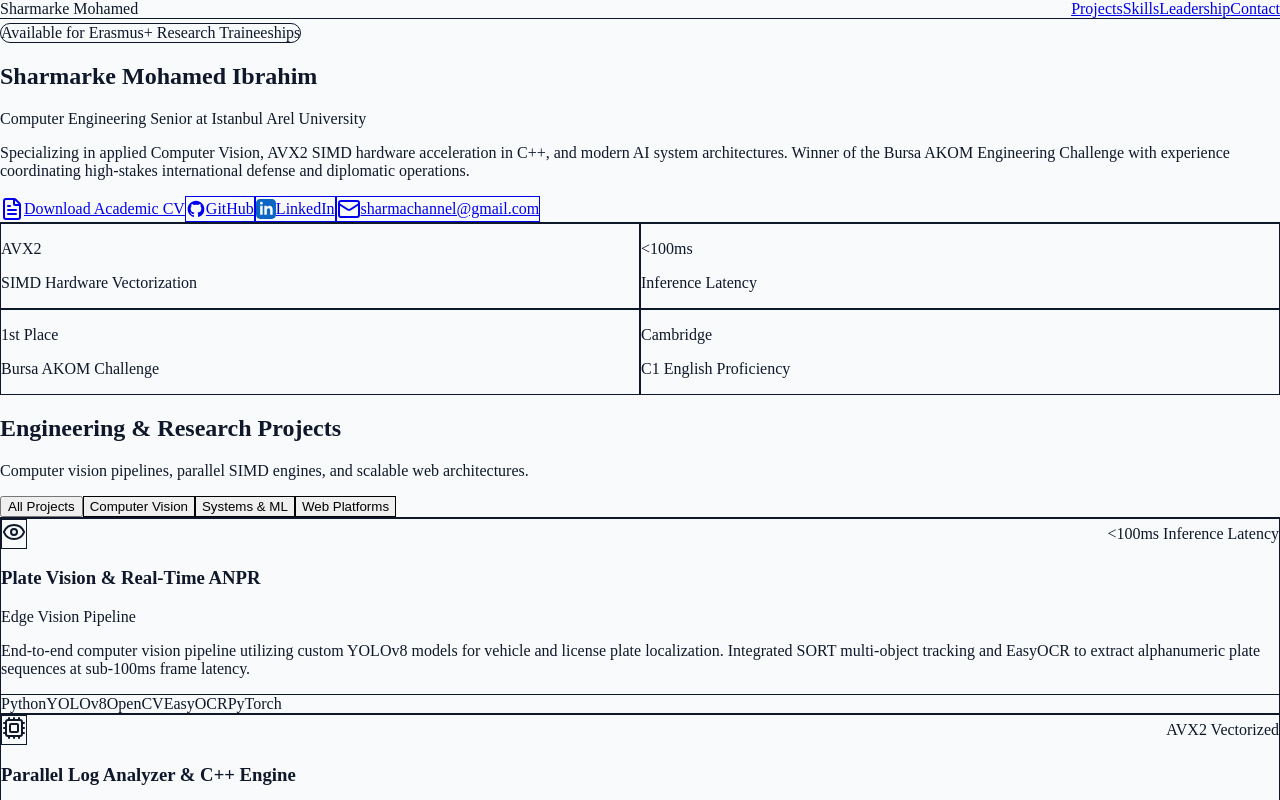
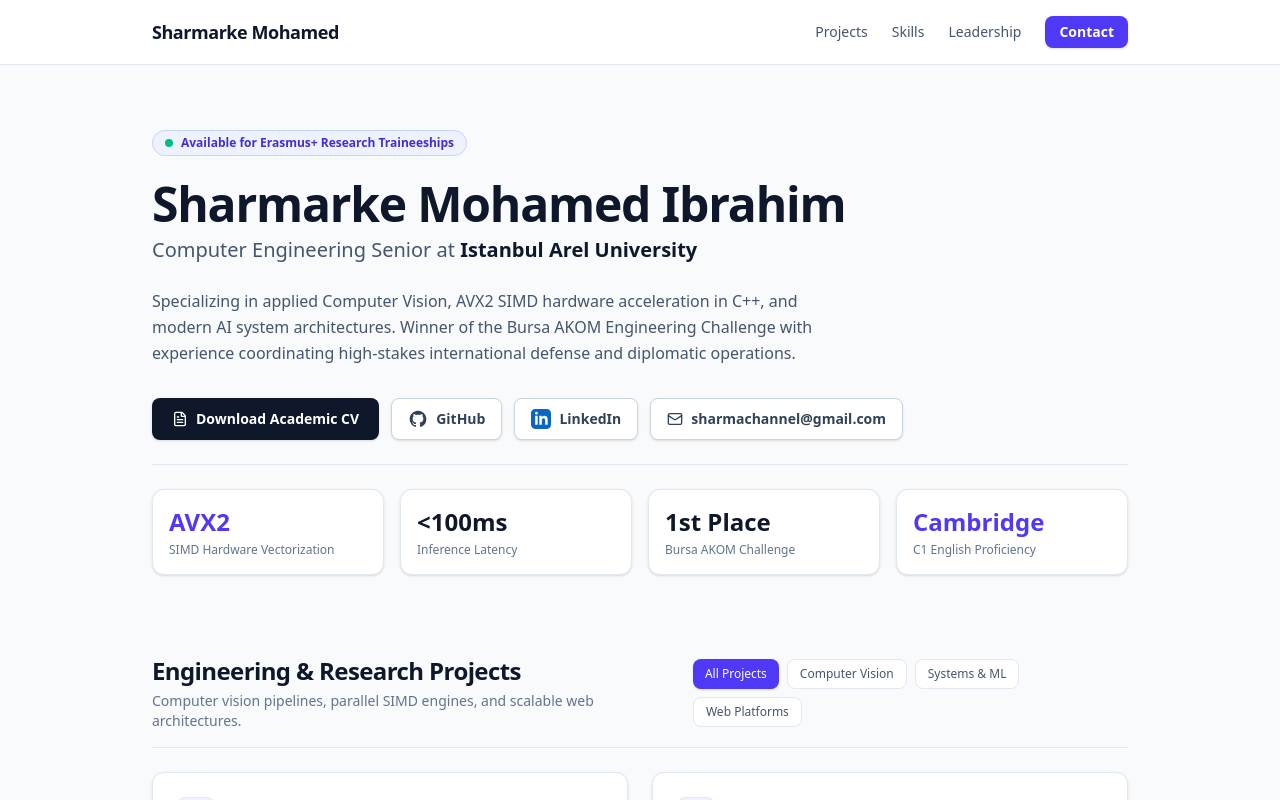
Before and after one commit to Sharmarke-Mohamed-IB/portfolio, a Next.js app: page / in a window 1280 px wide. Shown: the top 800 px of the page. Built offline with nearby package versions, Linux system fonts and the light colour scheme.

Commit message:
Final verification: configure postcss and lock svg sizing

```diff
--- a/package.json
+++ b/package.json
@@ -6,7 +6,7 @@
     "dev": "next dev",
     "build": "next build",
     "start": "next start",
-    "lint": "eslint"
+    "lint": "next lint"
   },
   "dependencies": {
     "lucide-react": "^1.55.0",
@@ -15,7 +15,7 @@
     "react-dom": "19.3.0"
   },
   "devDependencies": {
-    "@tailwindcss/turbopack": "^4",
+    "@tailwindcss/postcss": "^4",
     "@types/node": "^20",
     "@types/react": "^19",
     "@types/react-dom": "^19",
--- a/postcss.config.mjs
+++ b/postcss.config.mjs
@@ -1,6 +1,5 @@
 export default {
   plugins: {
-    tailwindcss: {},
-    autoprefixer: {},
+    "@tailwindcss/postcss": {},
   },
 };
--- a/src/app/globals.css
+++ b/src/app/globals.css
@@ -1,6 +1,4 @@
-@tailwind base;
-@tailwind components;
-@tailwind utilities;
+@import "tailwindcss";
 
 html, body {
   margin: 0;
```
Also changed, not shown: 1 other file (tests, documents, lock files or other folders).
